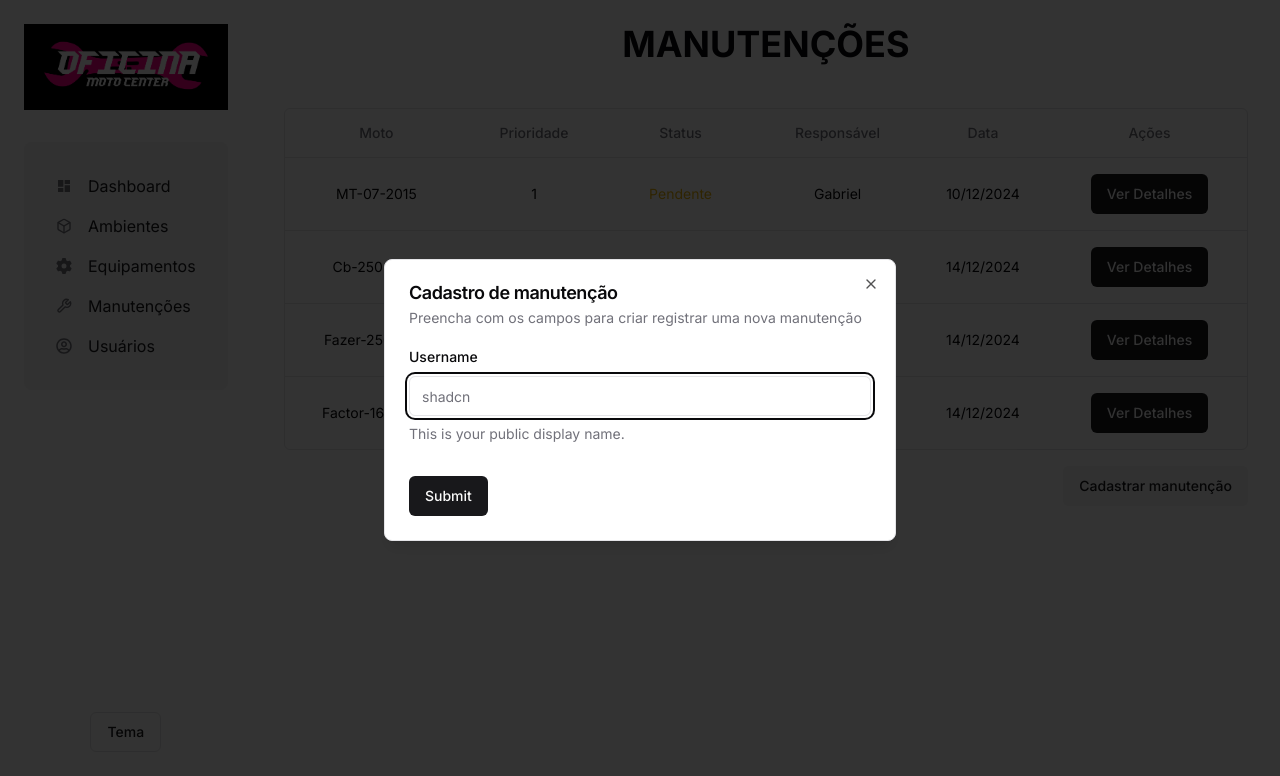
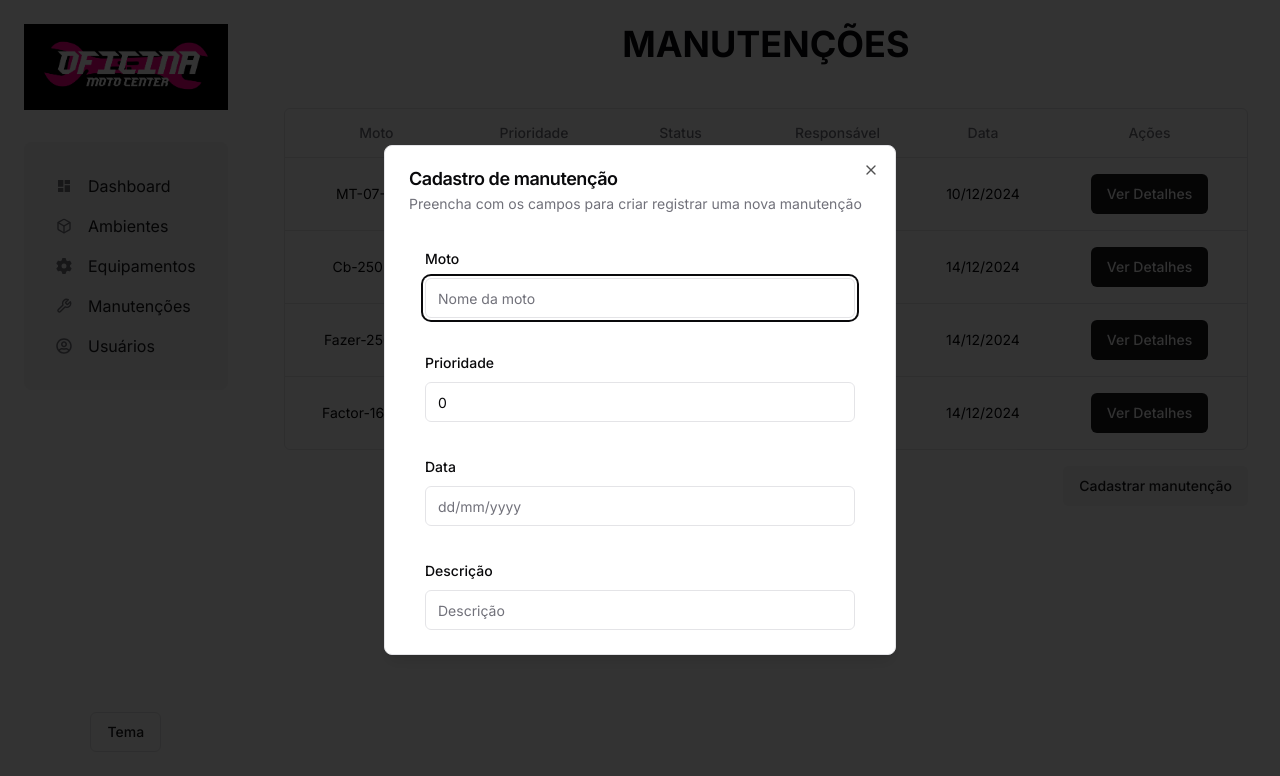
Before and after one commit to GustaOlivr/web-manut-senai, a Next.js app: page /manutencoes in a window 1280 px wide. Both pictures are taken after a click on the button "Cadastrar manutenção". Shown: the top 776 px of the page. Built offline with nearby package versions, Linux system fonts and the light colour scheme.

Commit message:
feat: add form maintenance fields

```diff
--- a/src/components/form-main.tsx
+++ b/src/components/form-main.tsx
@@ -3,7 +3,7 @@
 import React from "react";
 import { zodResolver } from "@hookform/resolvers/zod";
 import { useForm } from "react-hook-form";
-import { number, z } from "zod";
+import { z } from "zod";
 import {
   Form,
   FormControl,
@@ -17,12 +17,16 @@ import { Input } from "@/components/ui/input";
 import { Button } from "@/components/ui/button";
 
 const formSchema = z.object({
-  moto: z.string().min(2, {
-    message: "Username must be at least 2 characters.",
-  }),
-  username: z.number().min(1, {
-    message: "Username must be at least 2 characters.",
-  }),
+  moto: z.string(),
+  prioridade: z.coerce.number(),
+  data: z.string().regex(
+    /^(0[1-9]|[12][0-9]|3[01])\/(0[1-9]|1[0-2])\/\d{4}$/,
+    { message: "Date must be in the format dd/mm/yyyy" }
+  ),
+  descrição: z.string().max(60),
+  responsável: z.string(),
+  status: z.number(),
+  comentário: z.string(),
 });
 
 function onSubmit(values: z.infer<typeof formSchema>) {
@@ -36,25 +40,106 @@ export function RegisterMaintenanceForm() {
     resolver: zodResolver(formSchema),
     defaultValues: {
       moto: "",
-
+      prioridade: 0,
+      data: "",
+      descrição: "",
+      responsável: "",
+      status: 0,
+      comentário: "",
     },
   });
 
   return (
+    <div className="h-[50vh] overflow-y-auto p-4"> {/* Define a altura fixa e permite rolagem */}
       <Form {...form}>
         <form onSubmit={form.handleSubmit(onSubmit)} className="space-y-8">
           <FormField
             control={form.control}
-          name="username"
+            name="moto"
             render={({ field }) => (
               <FormItem>
-              <FormLabel>Username</FormLabel>
+                <FormLabel>Moto</FormLabel>
                 <FormControl>
-                <Input placeholder="shadcn" {...field} />
+                  <Input placeholder="Nome da moto" {...field} />
                 </FormControl>
-              <FormDescription>
-                This is your public display name.
-              </FormDescription>
+                <FormMessage />
+              </FormItem>
+            )}
+          />
+          <FormField
+            control={form.control}
+            name="prioridade"
+            render={({ field }) => (
+              <FormItem>
+                <FormLabel>Prioridade</FormLabel>
+                <FormControl>
+                  <Input type="number" placeholder="Prioridade" {...field} />
+                </FormControl>
+                <FormMessage />
+              </FormItem>
+            )}
+          />
+          <FormField
+            control={form.control}
+            name="data"
+            render={({ field }) => (
+              <FormItem>
+                <FormLabel>Data</FormLabel>
+                <FormControl>
+                  <Input placeholder="dd/mm/yyyy" {...field} />
+                </FormControl>
+                <FormMessage />
+              </FormItem>
+            )}
+          />
+          <FormField
+            control={form.control}
+            name="descrição"
+            render={({ field }) => (
+              <FormItem>
+                <FormLabel>Descrição</FormLabel>
+                <FormControl>
+                  <Input placeholder="Descrição" {...field} />
+                </FormControl>
+                <FormMessage />
+              </FormItem>
+            )}
+          />
+          <FormField
+            control={form.control}
+            name="responsável"
+            render={({ field }) => (
+              <FormItem>
+                <FormLabel>Responsável</FormLabel>
+                <FormControl>
+                  <Input placeholder="Responsável" {...field} />
+                </FormControl>
+                <FormMessage />
+              </FormItem>
+            )}
+          />
+          <FormField
+            control={form.control}
+            name="status"
+            render={({ field }) => (
+              <FormItem>
+                <FormLabel>Status</FormLabel>
+                <FormControl>
+                  <Input type="number" placeholder="Status" {...field} />
+                </FormControl>
+                <FormMessage />
+              </FormItem>
+            )}
+          />
+          <FormField
+            control={form.control}
+            name="comentário"
+            render={({ field }) => (
+              <FormItem>
+                <FormLabel>Comentário</FormLabel>
+                <FormControl>
+                  <Input placeholder="Comentário" {...field} />
+                </FormControl>
                 <FormMessage />
               </FormItem>
             )}
@@ -62,5 +147,6 @@ export function RegisterMaintenanceForm() {
           <Button type="submit">Submit</Button>
         </form>
       </Form>
+    </div>
   );
 }
--- a/src/components/ui/dialog.tsx
+++ b/src/components/ui/dialog.tsx
@@ -21,7 +21,7 @@ const DialogOverlay = React.forwardRef<
   <DialogPrimitive.Overlay
     ref={ref}
     className={cn(
-      "fixed inset-0 z-50 bg-black/80  data-[state=open]:animate-in data-[state=closed]:animate-out data-[state=closed]:fade-out-0 data-[state=open]:fade-in-0",
+      "fixed inset-0 z-50 bg-black/80 data-[state=open]:animate-in data-[state=closed]:animate-out data-[state=closed]:fade-out-0 data-[state=open]:fade-in-0",
       className
     )}
     {...props}
```
Lines whose indentation alone changed are shown as unchanged.
